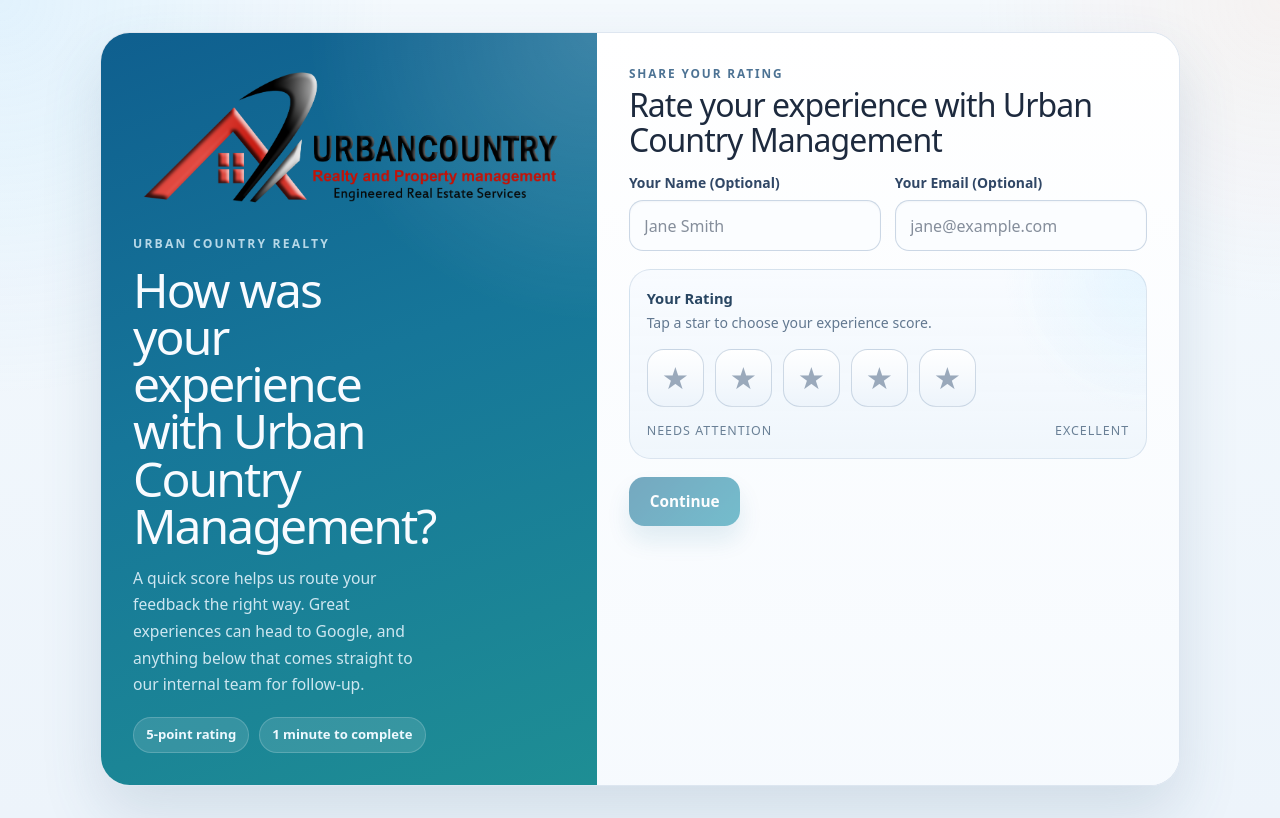
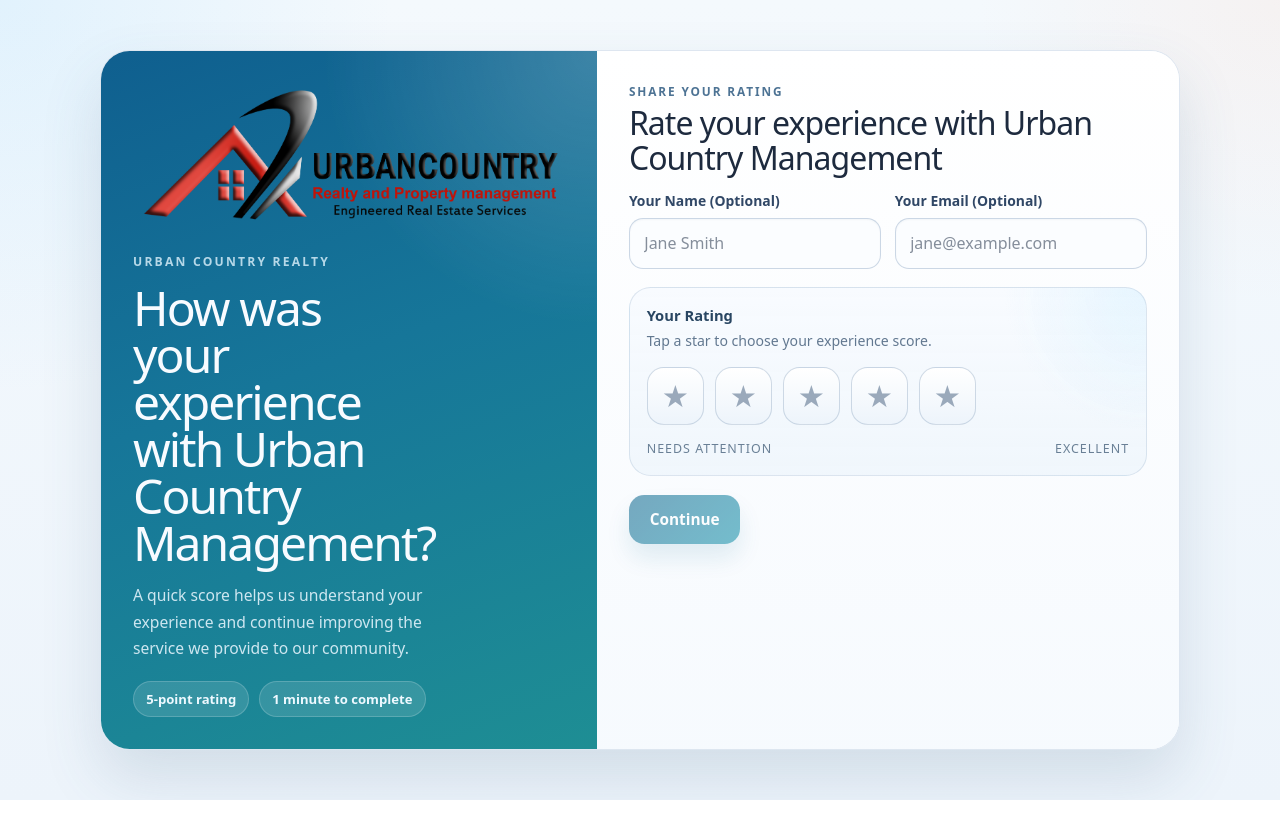
Before and after one commit to rajendergugulothu/frontend-review, a Next.js app: page /office/urban-country-management in a window 1280 px wide. Built offline with nearby package versions, Linux system fonts and the light colour scheme.

Commit message:
Neutralize guest review page copy

```diff
--- a/app/office/[office]/page.tsx
+++ b/app/office/[office]/page.tsx
@@ -94,9 +94,8 @@
           <p className={styles.eyebrow}>Urban Country Realty</p>
           <h1 className={styles.title}>How was your experience with {DEFAULT_OFFICE_NAME}?</h1>
           <p className={styles.subtitle}>
-            A quick score helps us route your feedback the right way. Great experiences
-            can head to Google, and anything below that comes straight to our internal
-            team for follow-up.
+            A quick score helps us understand your experience and continue improving
+            the service we provide to our community.
           </p>
           <div className={styles.pillRow}>
             <span className={styles.infoPill}>5-point rating</span>
```
